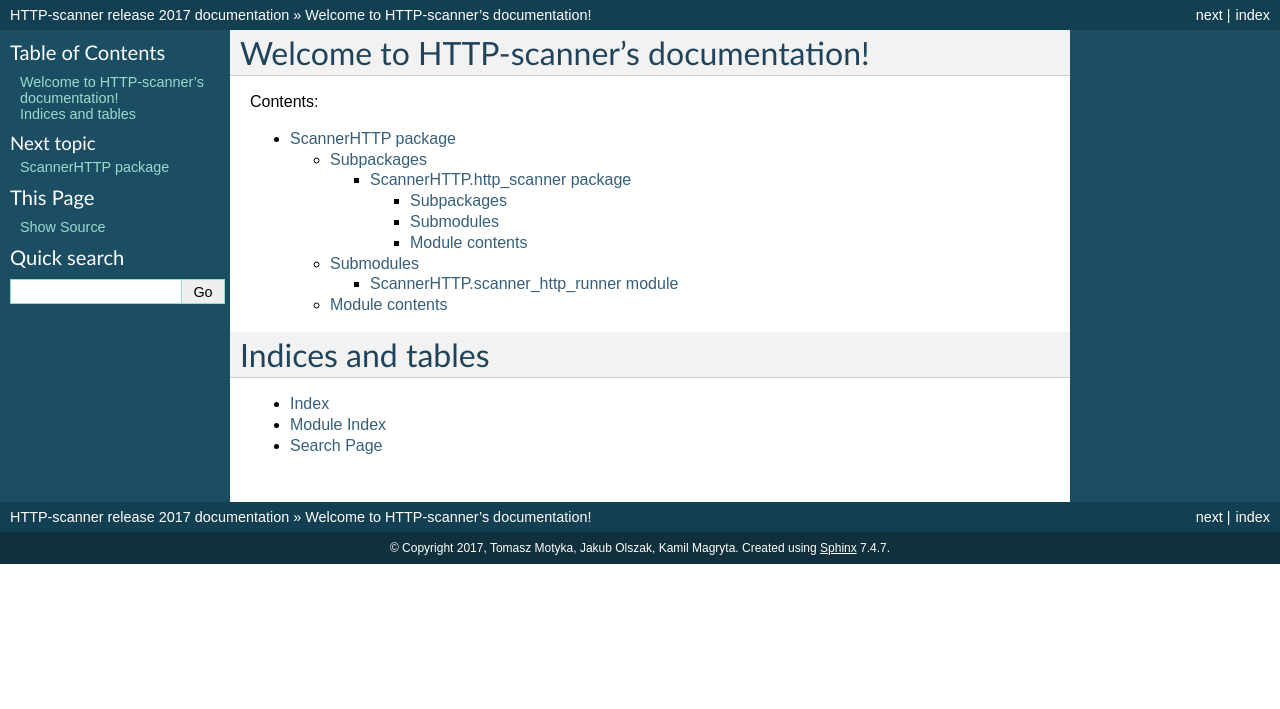
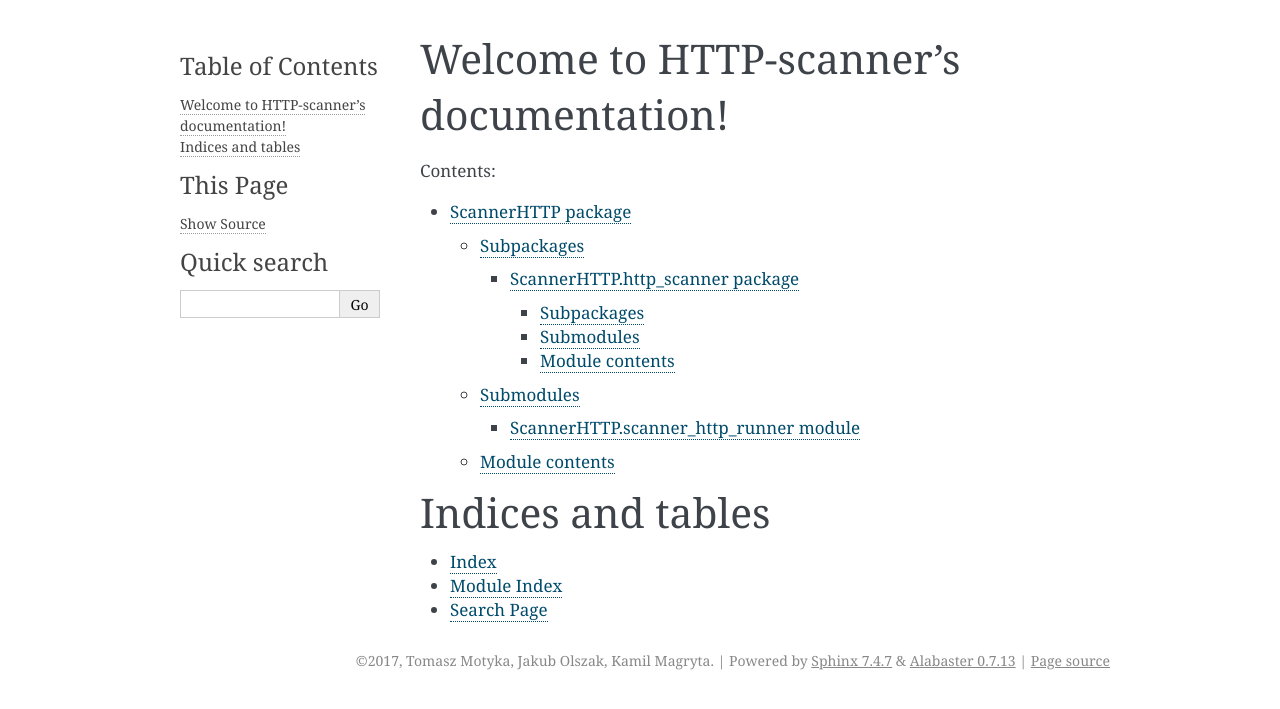
Before and after one commit to gryxon/ScannerHTTP, a Sphinx documentation site: the page built from docs/index.rst, in a window 1280 px wide. Shown: the top 709 px of the page. Built offline with Sphinx 7.4.7, drawn with Linux system fonts in a browser that asks for light colours.

Commit message:
Fixing problem with docs

```diff
--- a/docs/ScannerHTTP.http_scanner.rst
+++ b/docs/ScannerHTTP.http_scanner.rst
@@ -14,7 +14,7 @@
 
 .. toctree::
 
-   ScannerHTTP.http_scanner.ssl
+   ScannerHTTP.http_scanner.enable_ssl
    ScannerHTTP.http_scanner.wrapper_scanner_http
 
 Module contents
--- a/docs/ScannerHTTP.http_scanner.ssl.rst
+++ /dev/null
@@ -1,7 +0,0 @@
-ScannerHTTP.http_scanner.ssl module
-===================================
-
-.. automodule:: ScannerHTTP.http_scanner.ssl
-    :members:
-    :undoc-members:
-    :show-inheritance:
--- a/docs/conf.py
+++ b/docs/conf.py
@@ -1,7 +1,7 @@
 # -*- coding: utf-8 -*-
 #
 # HTTP-scanner documentation build configuration file, created by
-# sphinx-quickstart on Sun Jan  8 18:06:34 2017.
+# sphinx-quickstart on Sun Jan  8 21:13:56 2017.
 #
 # This file is execfile()d with the current directory set to its
 # containing dir.
@@ -84,7 +84,7 @@
 # The theme to use for HTML and HTML Help pages.  See the documentation for
 # a list of builtin themes.
 #
-html_theme = 'classic'
+html_theme = 'alabaster'
 
 # Theme options are theme-specific and customize the look and feel of a theme
 # further.  For a list of options available for each theme, see the
--- a/docs/index.rst
+++ b/docs/index.rst
@@ -1,5 +1,5 @@
 .. HTTP-scanner documentation master file, created by
-   sphinx-quickstart on Sun Jan  8 18:06:34 2017.
+   sphinx-quickstart on Sun Jan  8 21:13:56 2017.
    You can adapt this file completely to your liking, but it should at least
    contain the root `toctree` directive.
 
```
Also changed, not shown: docs/ScannerHTTP.http_scanner.enable_ssl.rst (added, +7 -0 lines), 1 other file.
